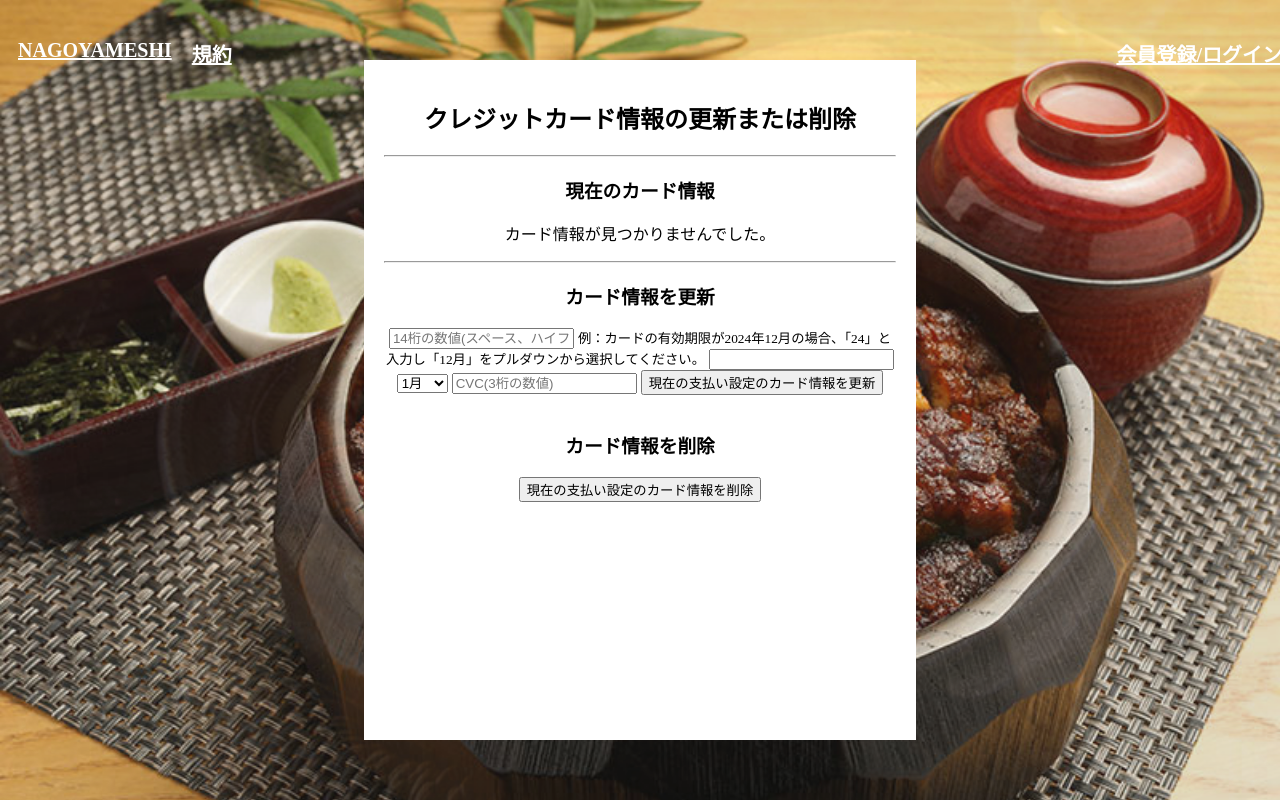
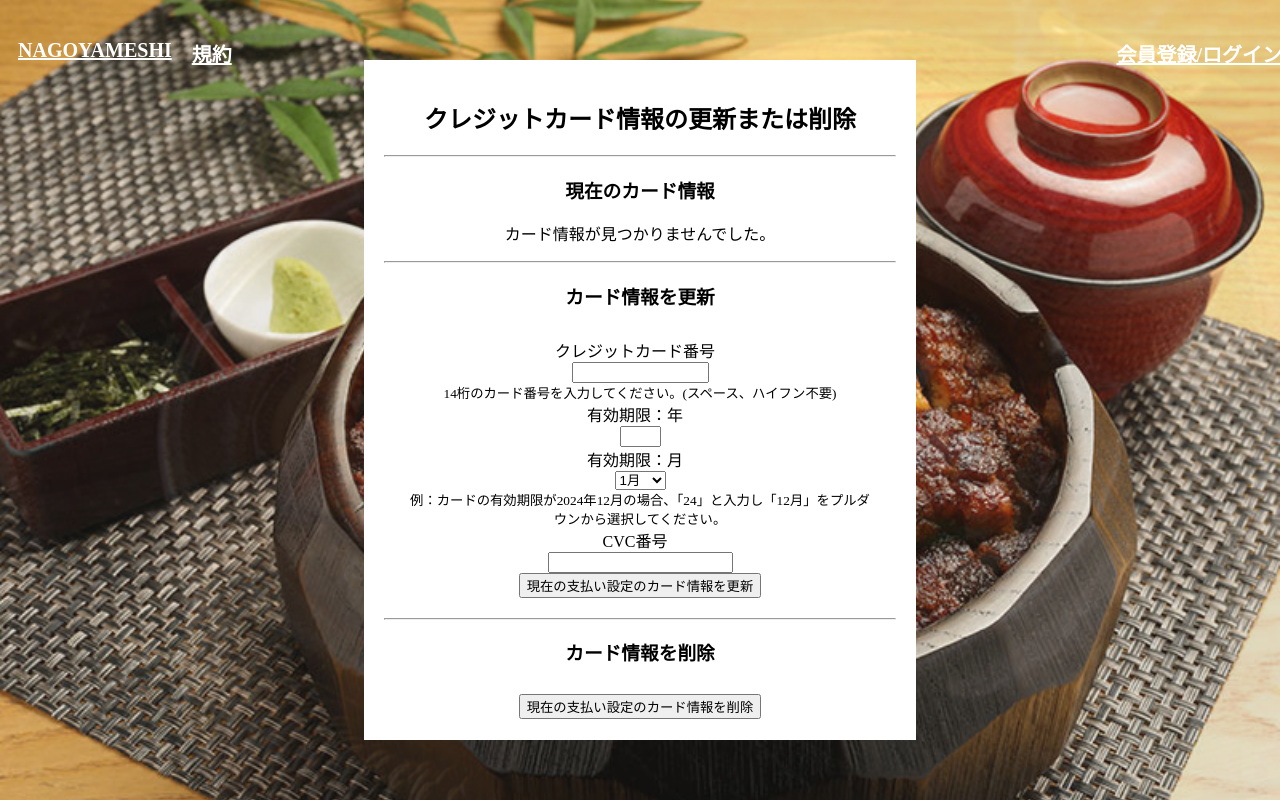
Before and after one commit to BearValley24/django-tabelog-kadai, a Django app: template templates/credit/cardinfo.html in a window 1280 px wide. Run offline with Django 3.2, Linux system fonts and the light colour scheme; the template is opened without the code that fills it, so the values that code supplies are empty; some libraries are stand-ins or nearby versions.

Commit message:
cssの修正

```diff
--- a/static/css/cardinfo.css
+++ b/static/css/cardinfo.css
@@ -16,6 +16,17 @@ section {
     color: black;
 }
 
+form {
+    margin: 10px;
+    padding: 10px;
+    display: flex;
+    flex-flow: column;
+    align-items: center;
+}
+form label {
+    margin-right: 10px;
+}
+
 .result-info {
     font-weight: bold;
 }
--- a/templates/credit/cardinfo.html
+++ b/templates/credit/cardinfo.html
@@ -28,10 +28,15 @@
           <form action="" method="POST">
             {% csrf_token %}
             <!--カード情報は全て入力必須-->
-            <input type="tel" name="card-number" placeholder="14桁の数値(スペース、ハイフン不要)" maxlength="14" minlength="14" required>
-            <small>例：カードの有効期限が2024年12月の場合、「24」と入力し「12月」をプルダウンから選択してください。</small>
-            <input type="tel" name="exp-year" maxlength="2" minlength="2" required>
-            <select name="exp-month" required>
+            <label for="card-number">クレジットカード番号</label>
+            <input type="tel" name="card-number" id="card-number" maxlength="14" minlength="14" size="14" required>
+            <small>14桁のカード番号を入力してください。(スペース、ハイフン不要)</small>
+
+            <label for="exp-year">有効期限：年</label>
+            <input type="tel" name="exp-year" id="exp-year" maxlength="2" minlength="2" size="2" required>
+
+            <label for="exp-month">有効期限：月</label>
+            <select name="exp-month" id="exp-month" required>
               <option value="1" selected>1月</option>
               <option value="2">2月</option>
               <option value="3">3月</option>
@@ -45,11 +50,15 @@
               <option value="11">11月</option>
               <option value="12">12月</option>
             </select>
-            <input type="tel" name="cvc" placeholder="CVC(3桁の数値)" maxlength="3" minlength="3" required>
+            <small>例：カードの有効期限が2024年12月の場合、「24」と入力し「12月」をプルダウンから選択してください。</small>
+
+            <label for="cvc">CVC番号</label>
+            <input type="tel" name="cvc" id="cvc"  maxlength="3" minlength="3" required>
+
             <input type="hidden" name="kokyaku-pk" value="{{ user.pk }}">
             <button type="submit" name="cardinfo-update">現在の支払い設定のカード情報を更新</button>
           </form>
-          <br />
+          <hr />
           <h3>カード情報を削除</h3>
           <form action="" method="POST">
             {% csrf_token %}
```
